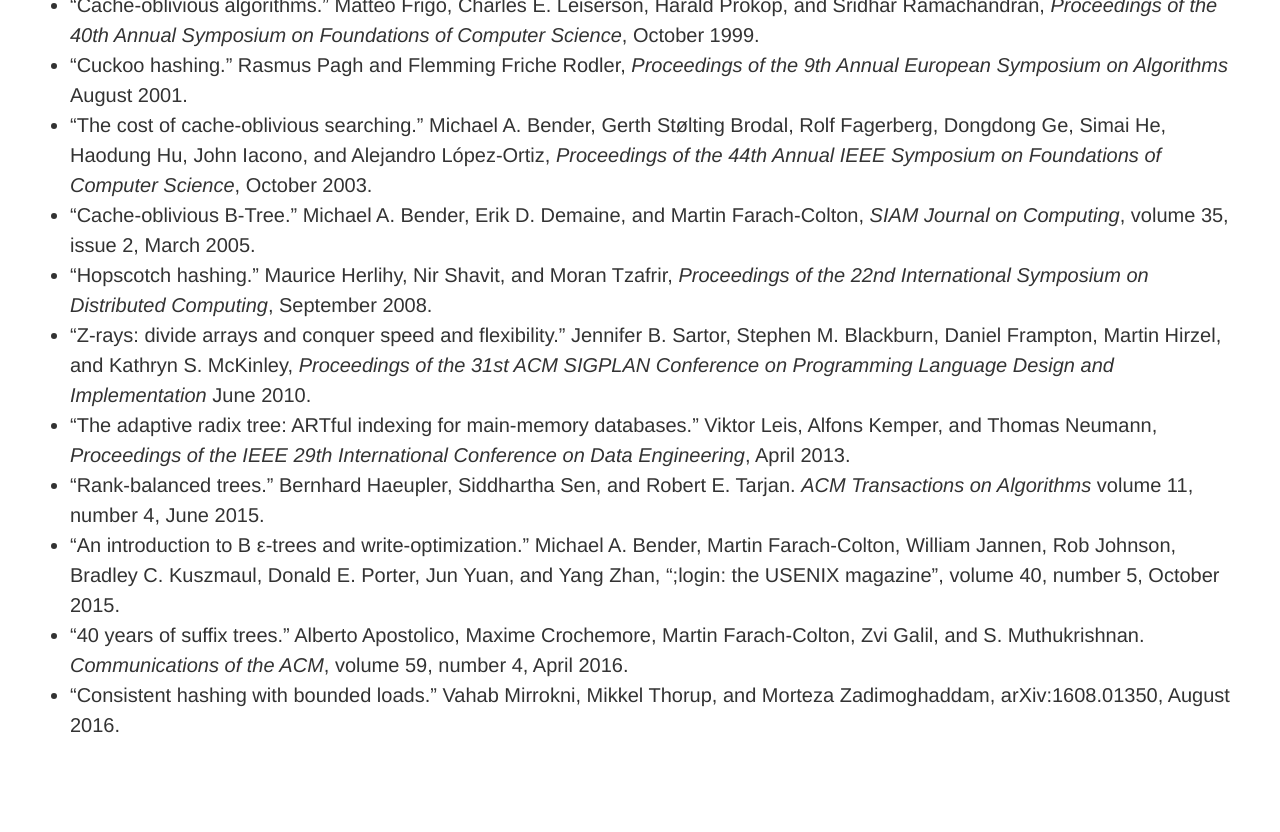
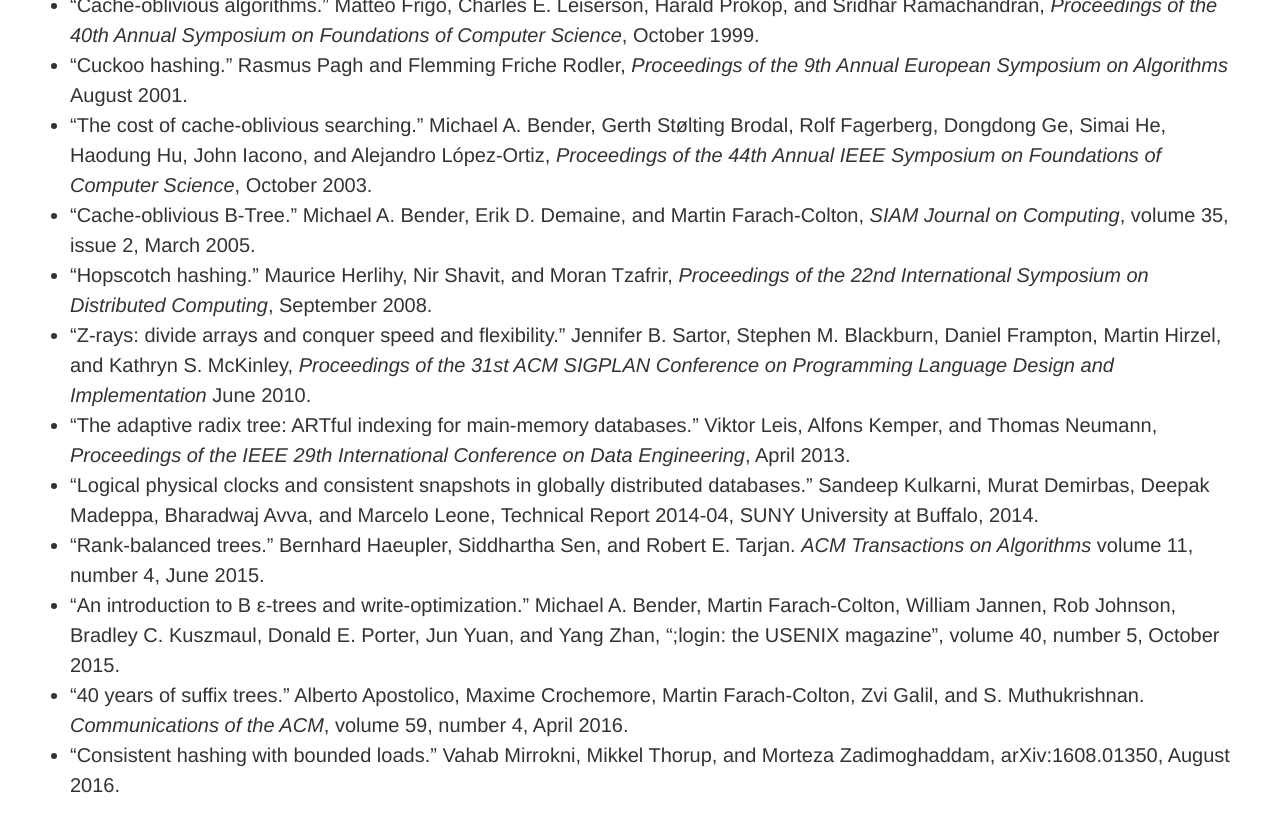
Before and after one commit to mspiegel/mspiegel.github.com, a Jekyll site: the page built from canon.md, in a window 1280 px wide and 900 px high, scrolled down 7320 px. Shown: the top 832 px of the window. Built offline with Jekyll 4.4.1, drawn with Linux system fonts in a browser that asks for light colours.

Commit message:
Add logical physical clocks paper.

```diff
--- a/canon.md
+++ b/canon.md
@@ -174,6 +174,7 @@ Michael Eisenberg.  University of Colorado.
 * "Hopscotch hashing." Maurice Herlihy, Nir Shavit, and Moran Tzafrir, _Proceedings of the 22nd International Symposium on Distributed Computing_, September 2008.
 * "Z-rays: divide arrays and conquer speed and flexibility." Jennifer B. Sartor, Stephen M. Blackburn, Daniel Frampton, Martin Hirzel, and Kathryn S. McKinley, _Proceedings of the 31st ACM SIGPLAN Conference on Programming Language Design and Implementation_ June 2010.
 * "The adaptive radix tree: ARTful indexing for main-memory databases." Viktor Leis, Alfons Kemper, and Thomas Neumann, _Proceedings of the IEEE 29th International Conference on Data Engineering_, April 2013.
+* "Logical physical clocks and consistent snapshots in globally distributed databases." Sandeep Kulkarni, Murat Demirbas, Deepak Madeppa, Bharadwaj Avva, and Marcelo Leone, Technical Report 2014-04, SUNY University at Buffalo, 2014.
 * "Rank-balanced trees." Bernhard Haeupler, Siddhartha Sen, and Robert E. Tarjan. _ACM Transactions on Algorithms_ volume 11, number 4, June 2015.
 * "An introduction to B ε-trees and write-optimization." Michael A. Bender, Martin Farach-Colton, William Jannen, Rob Johnson, Bradley C. Kuszmaul, Donald E. Porter, Jun Yuan, and Yang Zhan, ";login: the USENIX magazine", volume 40, number 5, October 2015.
 * "40 years of suffix trees." Alberto Apostolico, Maxime Crochemore, Martin Farach-Colton, Zvi Galil, and S. Muthukrishnan. _Communications of the ACM_, volume 59, number 4, April 2016.
```
